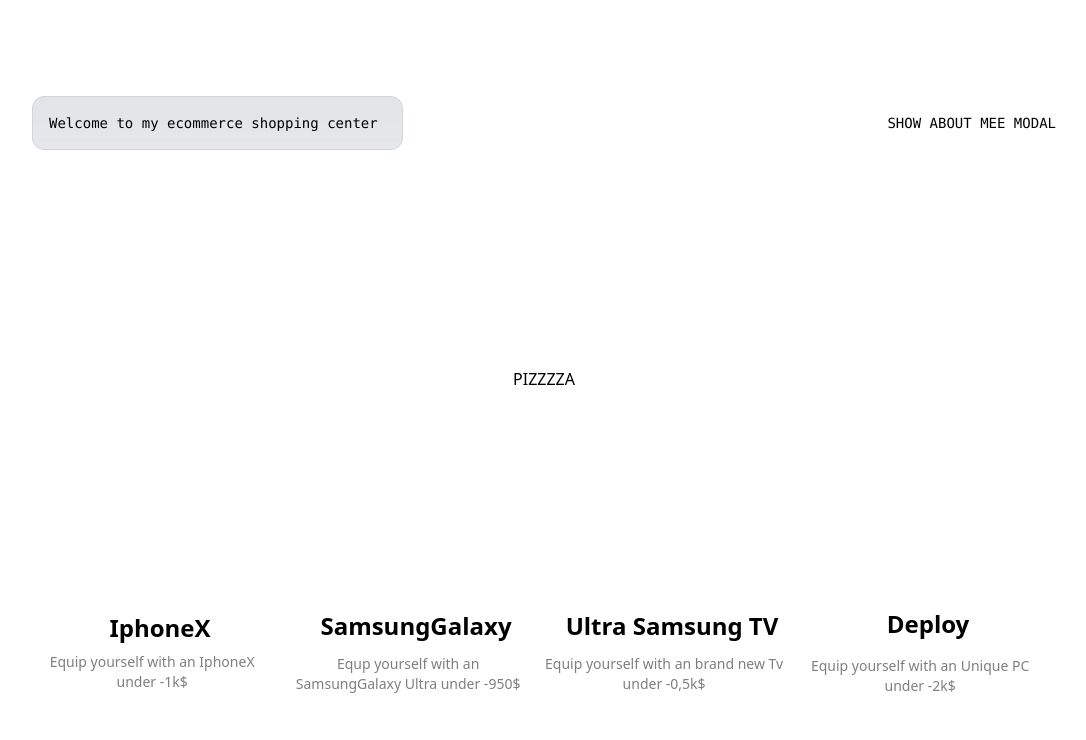
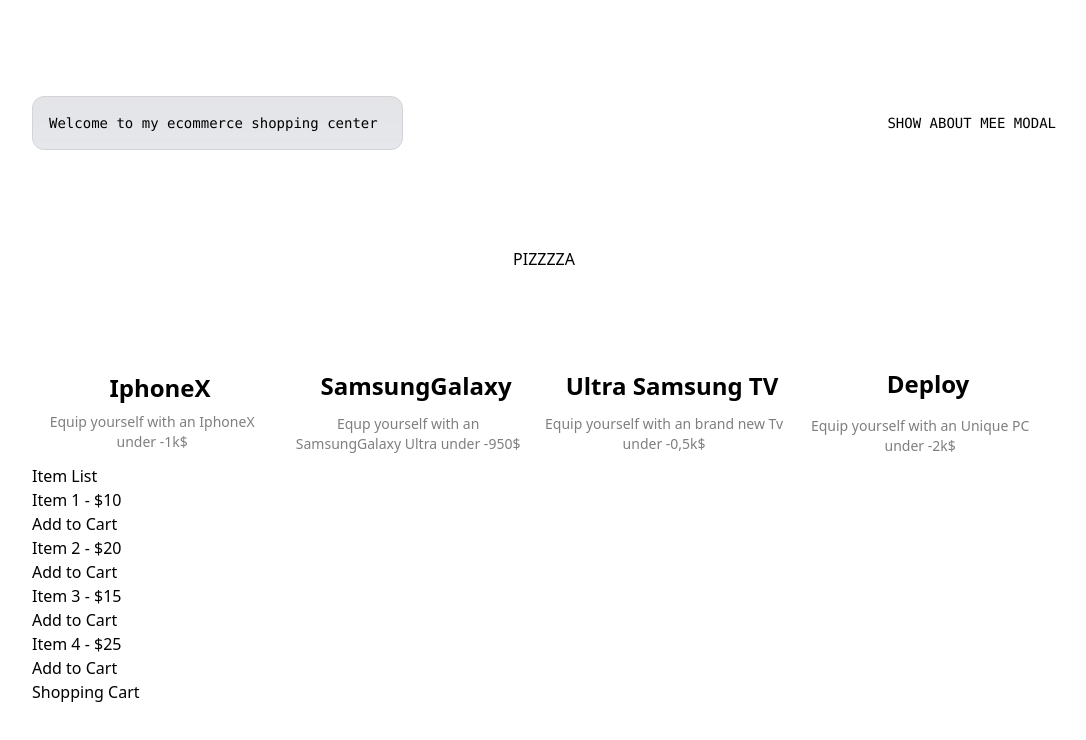
Before and after one commit to likfeller/ecommerce, a React (Create React App) app: page / in a window 1280 px wide. Shown: the top 740 px of the page, without its empty margins (96-1182 px from the left). Built offline with nearby package versions, Linux system fonts and the light colour scheme.

Commit message:
[work in progress]

```diff
--- a/src/App.js
+++ b/src/App.js
@@ -1,4 +1,7 @@
-import {useState} from 'react'
+import { useState } from 'react'
+// import  MainItems from './items/MainItems'
+import MainItems from './items/MainItems.js';
+
 
 export default function App() {
   const [bck, setBck] = useState(false)
@@ -56,6 +59,7 @@
             Equip yourself with an Unique PC under -2k$
           </p>
         </button>
+        <MainItems />
       </div>
     </main>
   )
--- /dev/null
+++ b/src/items/ItemList.js
@@ -0,0 +1,24 @@
+
+import React from 'react';
+
+const ItemList = ({ addItemToCart }) => {
+  const items = [
+    { id: 1, name: 'Item 1', price: 10 },
+    { id: 2, name: 'Item 2', price: 20 },
+    { id: 3, name: 'Item 3', price: 15 },
+    { id: 4, name: 'Item 4', price: 25 },
+  ];
+
+  return (
+    <div>
+      {items.map(item => (
+        <div key={item.id}>
+          <p>{item.name} - ${item.price}</p>
+          <button onClick={() => addItemToCart(item)}>Add to Cart</button>
+        </div>
+      ))}
+    </div>
+  );
+};
+
+export default ItemList;
--- /dev/null
+++ b/src/items/MainItems.js
@@ -0,0 +1,30 @@
+
+import React, { useState } from 'react';
+import ItemList from './ItemList';
+import ShoppingCart from './ShoppingCart';
+
+const MainItems = () => {
+  const [cartItems, setCartItems] = useState([]);
+
+    const addItem = (item) => {
+      console.log('add', item)
+    setCartItems([...cartItems, { ...item, cartId: Date.now() }]);
+  };
+
+    const removeItem = (cartId) => {
+      console.log('removeItem', cartId)
+    setCartItems(cartItems.filter(item => item.cartId !== cartId));
+  };
+
+  return (
+    <div>
+      <h2>Item List</h2>
+      <ItemList addItemToCart={addItem} />
+
+      <h2>Shopping Cart</h2>
+      <ShoppingCart cartItems={cartItems} removeItemFromCart={removeItem} />
+    </div>
+  );
+};
+
+export default MainItems;
--- /dev/null
+++ b/src/items/ShoppingCart.js
@@ -0,0 +1,17 @@
+
+import React from 'react';
+
+const ShoppingCart = ({ cartItems, removeItemFromCart }) => {
+  return (
+    <div>
+      {cartItems.map(item => (
+        <div key={item.cartId}>
+          <p>{item.name} - ${item.price}</p>
+          <button onClick={() => removeItemFromCart(item.cartId)}>Remove from Cart</button>
+        </div>
+      ))}
+    </div>
+  );
+};
+
+export default ShoppingCart;
```
Also changed, not shown: 1 other file (tests, documents, lock files or other folders).
